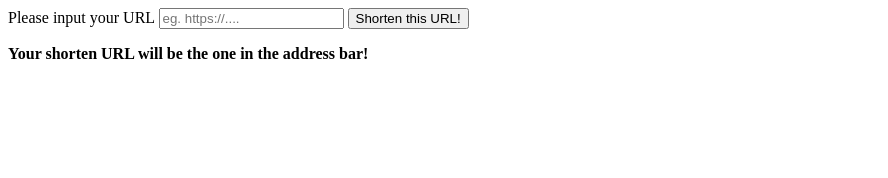
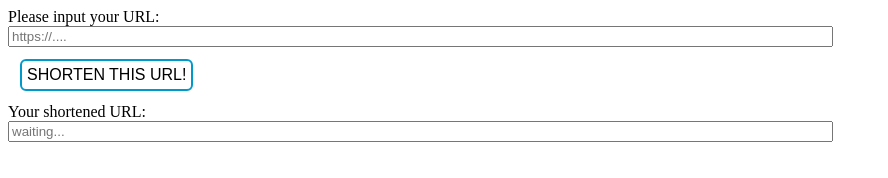
Before and after one commit to TheSolly/URL-Shortener, a plain HTML site: page index.html in a window 1280 px wide. Shown: the whole page, without its empty margins (0-888 px from the left). Drawn offline with nearby package versions, Linux system fonts and the light colour scheme.

Commit message:
improved UI

```diff
--- a/index.html
+++ b/index.html
@@ -7,21 +7,47 @@
     <meta http-equiv="X-UA-Compatible" content="ie=edge">
     <title>URL Shortener</title>
     <style>
-        .text{
-            font-weight: 900
+        #url-input{
+            display: block;
+        }
+        button{
+            display: block;
+            margin: 12px;
+            padding: 5px;
+            color: #0099CC;
+            background: transparent;
+            border: 2px solid #0099CC;
+            border-radius: 6px;
+            font-size: 16px;
+            color: black;
+            background-color: white;
+            transition-duration: 0.4s;
+            cursor: pointer;
+            text-decoration: none;
+            text-transform: uppercase;
+        }
+        button:hover {
+            background: #008CBA;
+            color: white;
+        }
+        #shorten-URL{
+            display: block;
         }
     </style>
 </head>
 
 <body>
     <label for="url-input">
-        Please input your URL
+        Please input your URL:
     </label>
-    <input type="url" id="url-input" placeholder="eg. https://....">
+    <input type="url" id="url-input" size="100" placeholder="https://....">
     <button onclick="shortURL()">
         Shorten this URL!
     </button>
-    <p class="text">Your shorten URL will be the one in the address bar!</p>
+    <label for="shorten-URL">
+        Your shortened URL:
+    </label>
+    <input type="text" id="shorten-URL" size="100" value="" placeholder="waiting...">
 
 
 
--- a/main.js
+++ b/main.js
@@ -47,13 +47,16 @@ function shortURL() {
   var longURL = getURL();
   generateHash();
   sendRequest(longURL);
+  document.getElementById("shorten-URL").value = window.location.href;
 }
 
-var hash = window.location.hash.substr(1);
-if (window.location.hash !== "") {
-  $.getJSON(`${endpoint}/${hash}`, function(data) {
+var hashh = window.location.hash.substr(1);
+
+if (window.location.hash != "") {
+  $.getJSON(endpoint + "/" + hashh, function(data) {
     data = data["result"];
-    if (data !== null) {
+
+    if (data != null) {
       window.location.href = data;
     }
   });
```
